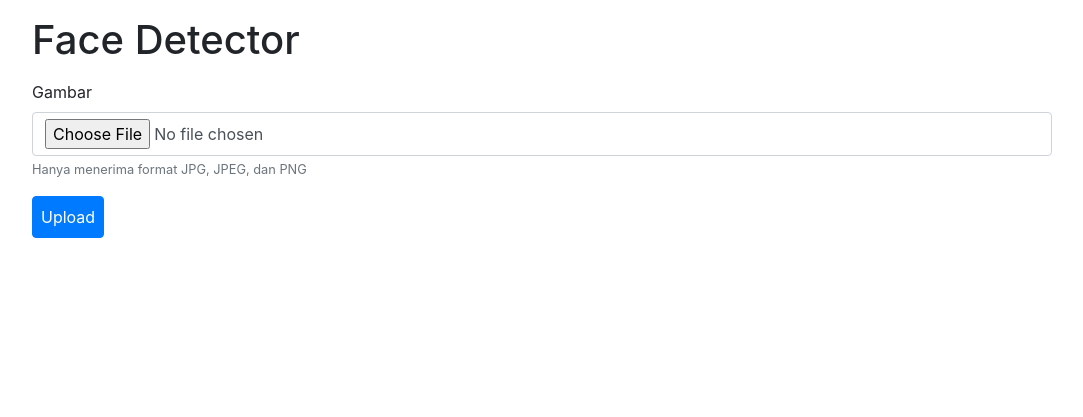
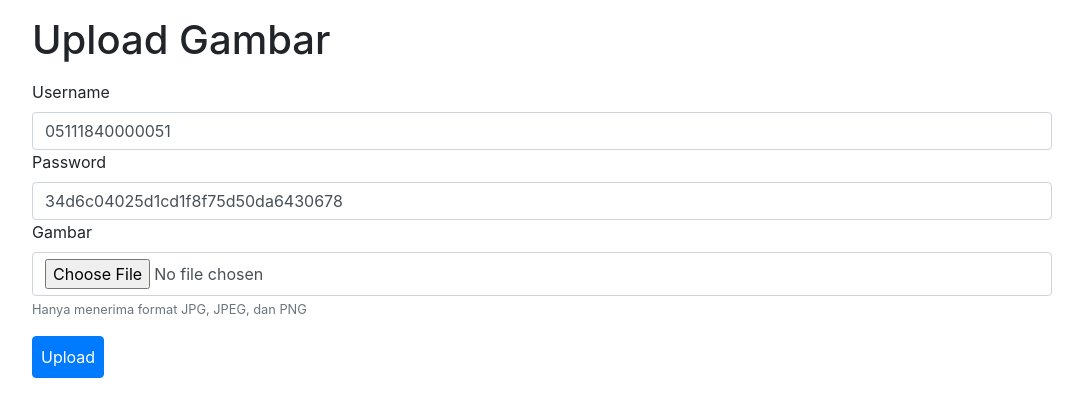
Before and after one commit to Juwita14/Tugas_PWEB_0051, a PHP site: page /upload.php in a window 1280 px wide. Shown: the top 417 px of the page, without its empty margins (98-1181 px from the left). Run offline with PHP 8.4, Linux system fonts and the light colour scheme; a user stored in the database is signed in; data comes from the database, SQL or seed files in the repository; some libraries are stand-ins or nearby versions.

Commit message:
Update upload.php

```diff
--- a/upload.php
+++ b/upload.php
@@ -1,4 +1,7 @@
-<?php session_start();?>
+<?php
+session_start();
+include "koneksi.php";
+?>
 <!DOCTYPE html>
 <html>
     <head>
@@ -11,8 +14,16 @@
     <body>
     <div class="container">
 <?php
+
 if(isset($_SESSION['username']) && !empty($_SESSION['username'])) {
-   if(!isset($_POST["username"])){
+    $username = $_SESSION['username'];
+    $query = mysqli_query($koneksi, "select * from user where username='$username'");
+
+    while ($row = $query->fetch_assoc())
+    {
+        $passwordid = $row[password];
+    }
+    if(!isset($_POST["username"])){
         include "koneksi.php";
 
         $query=mysqli_query($koneksi,"select * from user");
@@ -21,9 +32,13 @@ if(isset($_SESSION['username']) && !empty($_SESSION['username'])) {
 
 <div class="container-fluid">
         <div class="col-md-12 mt-3">
-            <h1 class="col-md-12 mb-3">Face Detector</h1>
+            <h1 class="col-md-12 mb-3">Upload Gambar</h1>
             <form action="result.php" method="POST" enctype="multipart/form-data">
                 <div class="col-md-12 form-group">
+                    <label>Username</label>
+                    <input tyle="text" name="username" class="form-control" value=<?php echo $_SESSION['username']?>>
+                    <label>Password</label>
+                    <input tyle="text" name="passwordid" class="form-control" value=<?php echo $passwordid?>>
                     <label>Gambar</label>
                     <input type="file" name="image" class="form-control">
                     <small class="text-muted">Hanya menerima format JPG, JPEG, dan PNG</small>
```
